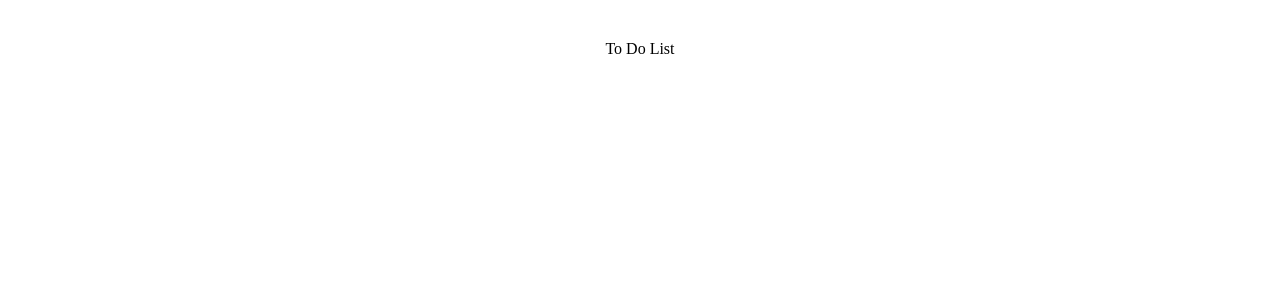
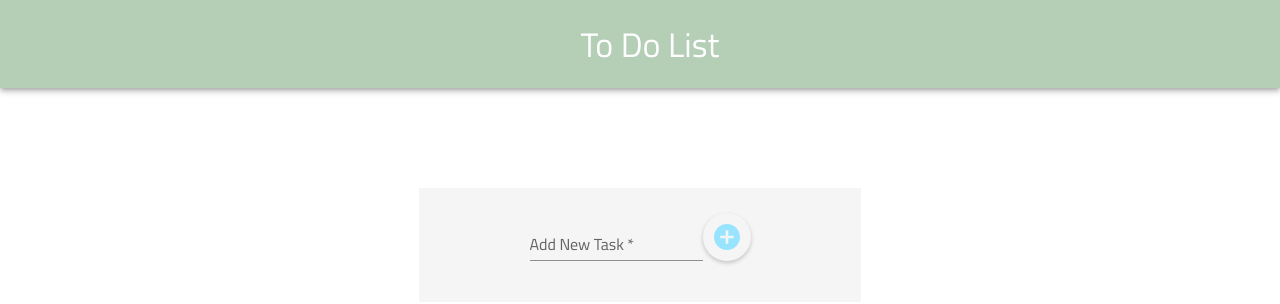
Before and after one commit to GiseOt/To-Do-List, a React (Vite) app: page / in a window 1280 px wide. Shown: the top 304 px of the page. Built offline with nearby package versions, Linux system fonts and the light colour scheme.

Commit message:
feat: design and added LocalStorage functionality

```diff
--- a/package.json
+++ b/package.json
@@ -12,11 +12,13 @@
   "dependencies": {
     "@emotion/react": "^11.13.3",
     "@emotion/styled": "^11.13.0",
+    "@fontsource/titillium-web": "^5.0.21",
     "@mui/material": "^6.0.1",
     "react": "^18.3.1",
     "react-dom": "^18.3.1",
     "react-icons": "^5.3.0",
-    "react-router-dom": "^6.26.1"
+    "react-router-dom": "^6.26.1",
+    "uuid": "^10.0.0"
   },
   "devDependencies": {
     "@eslint/js": "^9.9.0",
--- a/src/App.css
+++ /dev/null
@@ -1,6 +0,0 @@
-#root {
-  max-width: 1280px;
-  margin: 0 auto;
-  padding: 2rem;
-  text-align: center;
-}
--- a/src/App.jsx
+++ b/src/App.jsx
@@ -1,15 +1,33 @@
+import Navbar from "./components/Navbar";
+import TaskList from "./components/TaskList";
 
-import './App.css'
+
+//Design
+import { Container, CssBaseline } from "@mui/material";
+import { createTheme, ThemeProvider } from "@mui/material/styles";
+import "@mui/material/styles";
+import '@fontsource/titillium-web';
+
 
 function App() {
+	//Font
+	const theme = createTheme({
+		typography: {
+			fontFamily: "Titillium Web, sans-serif",
+		},
+	});
 
-
-  return (
-    <>
-      To Do List
-
-    </>
-  )
+	return (
+	 	<ThemeProvider  theme={theme} >
+			<CssBaseline /> <Navbar />
+			<Container
+				maxWidth="sm"
+				sx={{ display: "flex", justifyContent: "center" }}
+			>
+				<TaskList />
+			</Container>
+		</ThemeProvider>
+	);
 }
 
-export default App
+export default App;
--- /dev/null
+++ b/src/components/Navbar.jsx
@@ -0,0 +1,20 @@
+import { AppBar, Box, Toolbar, Typography } from "@mui/material";
+
+const Navbar = () => {
+	return (
+		<Box sx={{ flexGrow: 1 }}>
+			<AppBar
+				position="static"
+				sx={{ backgroundColor: "#B5CFB7", paddingLeft: "20px", marginTop: "0", paddingBlock:"20px" }}
+			>
+				<Toolbar variant="dense" sx={{margin:"auto"}}>
+					<Typography variant="h4" color="inherit" component="div">
+						To Do List
+					</Typography>
+				</Toolbar>
+			</AppBar>
+		</Box>
+	);
+};
+
+export default Navbar;
--- /dev/null
+++ b/src/components/TaskList.jsx
@@ -0,0 +1,123 @@
+import { useState } from "react";
+import { getSavedTasks, setSavedTasks } from "../utils/LocalStorage";
+import { v4 as uuidv4 } from "uuid";
+
+//Design
+import {
+	TextField,
+	IconButton,
+	List,
+	ListItem,
+	ListItemText,
+	ButtonGroup,
+	Typography,
+	Checkbox,
+} from "@mui/material";
+import { IoMdAddCircle } from "react-icons/io";
+import { FaEdit, FaTrashAlt } from "react-icons/fa";
+
+const TaskList = () => {
+	const [tasks, setTasks] = useState(getSavedTasks());
+	const [newTask, setNewTask] = useState("");
+	const [error, setError] = useState(false);
+
+	const handleAddTask = () => {
+		if (!newTask.trim()) {
+			setError(true);
+			return;
+		}
+		const updatedTasks = [...tasks, { id: uuidv4(), text: newTask }];
+		setTasks(updatedTasks);
+		setNewTask("");
+		setSavedTasks(updatedTasks);
+		setError(false);
+	};
+
+	return (
+		<div
+			style={{
+				backgroundColor: "#F6F5F5",
+				width: "80%",
+				marginTop: "100px",
+			}}
+		>
+			<div
+				style={{
+					display: "flex",
+					justifyContent: "center",
+					paddingBlock: 25,
+				}}
+			>
+				<TextField
+					id="standard-basic"
+					label="Add New Task"
+					variant="standard"
+					value={newTask}
+					error={error}
+					helperText={error ? "Please add your task" : ""}
+					onChange={(e) => setNewTask(e.target.value)}
+					required
+				/>
+				<IconButton
+					aria-label="add"
+					onClick={handleAddTask}
+					sx={{
+						width: "48px",
+						height: "48px",
+						padding: "0",
+						color: "rgb(152, 228, 255)",
+						boxShadow: "0 2px 4px rgba(0,0,0,0.2)",
+						transition: "all 0.3s cubic-bezier(0.175, 0.885, 0.32, 1.275)",
+						"&:hover": {
+							color: "#CADABF",
+							transform: "translateY(-2px)",
+							boxShadow: "0 4px 8px rgba(0,0,0,0.2)",
+						},
+						"&:active": {
+							transform: "translateY(4px)",
+							boxShadow: "none",
+						},
+					}}
+				>
+					<IoMdAddCircle size={32} />
+				</IconButton>
+			</div>
+
+			<List component="ul">
+				{tasks.map((task) => (
+					<ListItem
+						component="li"
+						key={task.id}
+						sx={{ display: "flex", alignItems: "center" }}
+					>
+						<Checkbox
+							sx={{
+								color: "#B5CFB7",
+								"&.Mui-checked": {
+									color: "#B5CFB7",
+								},
+							}}
+						/>
+						<ListItemText>
+							<Typography variant="body1" sx={{ fontSize: "1.2rem" }}>
+								{task.text}
+							</Typography>
+						</ListItemText>
+						<div>
+							<ButtonGroup variant="outlined" aria-label="Basic button group">
+								<IconButton aria-label="edit" sx={{ color: "#BC9F8B" }}>
+									<FaEdit />
+								</IconButton>
+								<IconButton aria-label="delete" sx={{ color: "#BC9F8B" }}>
+									<FaTrashAlt />
+								</IconButton>
+							</ButtonGroup>
+						</div>
+					</ListItem>
+				))}
+			</List>
+		</div>
+	);
+};
+
+export default TaskList;
--- /dev/null
+++ b/src/utils/LocalStorage.js
@@ -0,0 +1,8 @@
+export const getSavedTasks = () => {
+	const savedTasks = JSON.parse(localStorage.getItem("tasks"));
+	return savedTasks || [];
+};
+
+export const setSavedTasks = (tasks) => {
+	localStorage.setItem("tasks", JSON.stringify(tasks));
+};
```
Also changed, not shown: 1 other file (tests, documents, lock files or other folders).
